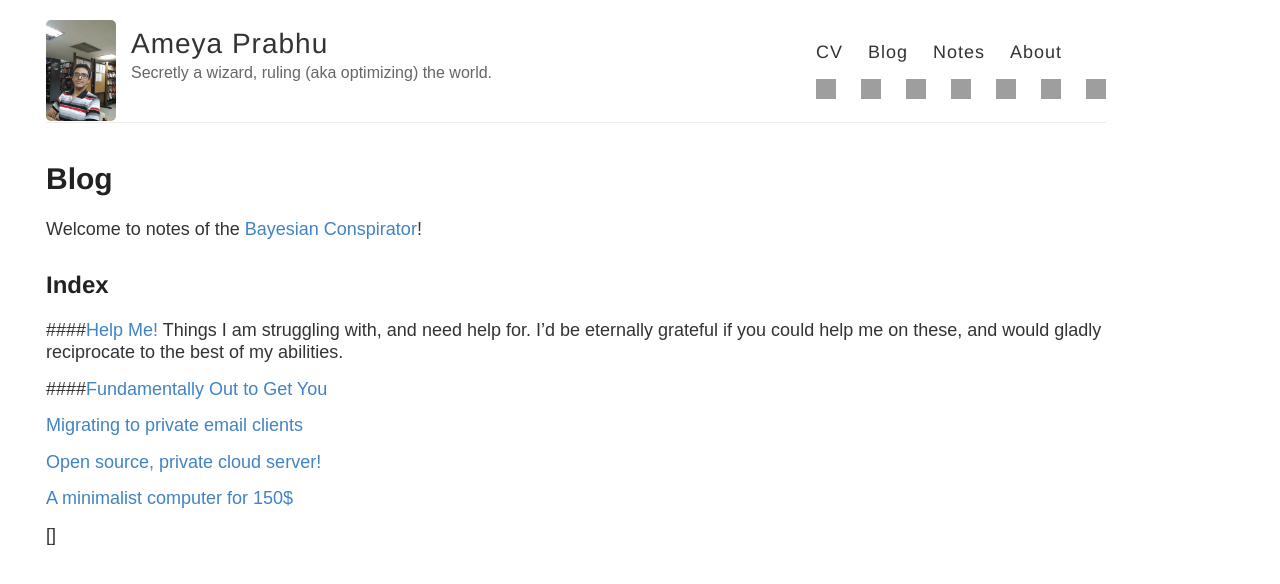
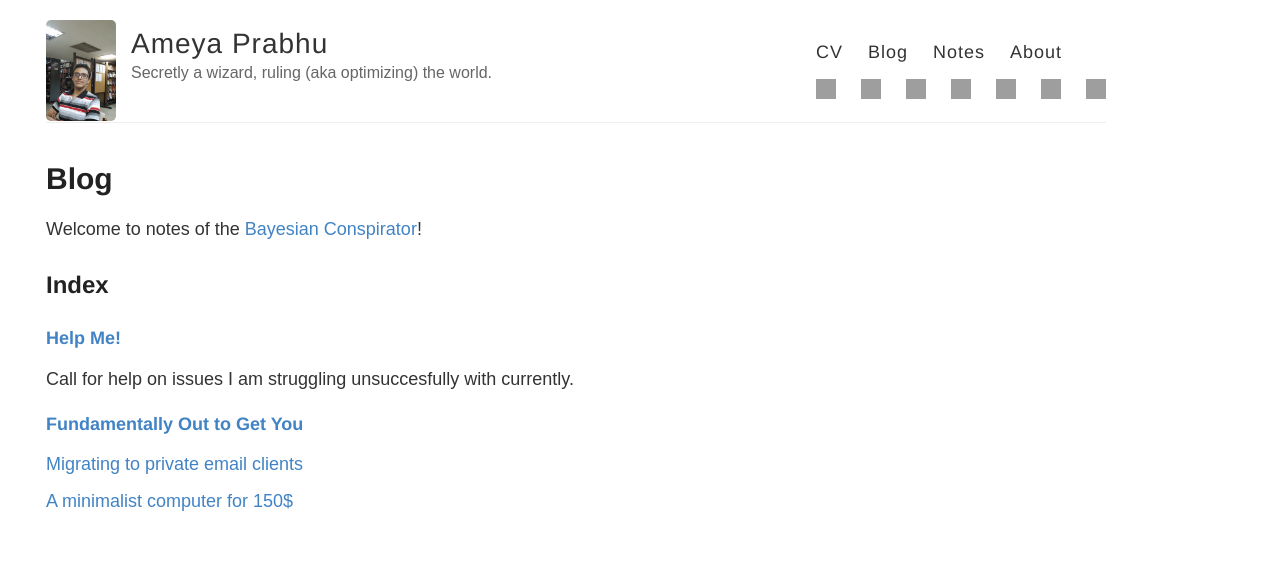
Before and after one commit to bayesianconspirator/bayesianconspirator.github.io, a Jekyll site: the page built from blog/index.md, in a window 1280 px wide. Shown: the top 584 px of the page. Built offline with Jekyll 4.4.1, drawn with Linux system fonts in a browser that asks for light colours; some web fonts are replaced; grey boxes are pictures that could not be loaded.

Commit message:
+cleaning

```diff
--- a/blog/index.md
+++ b/blog/index.md
@@ -10,16 +10,11 @@ Welcome to notes of the [Bayesian Conspirator]({{site.baseurl}}/about)!
 
 ## Index
 
-####[Help Me!]({{site.baseurl}}/blog/help_me/)
-Things I am struggling with, and need help for. I'd be eternally grateful if you could help me on these, and would gladly reciprocate
-to the best of my abilities.
+#### [Help Me!]({{site.baseurl}}/blog/help_me/)
+Call for help on issues I am struggling unsuccesfully with currently.
 
-####[Fundamentally Out to Get You]({{site.baseurl}}/blog/crypto/index.md)
+#### [Fundamentally Out to Get You]({{site.baseurl}}/blog/crypto/index.md)
 
 [Migrating to private email clients]({{site.baseurl}}/blog/crypto/)
 
-[Open source, private cloud server!]()
-
 [A minimalist computer for 150$]()
-
-[]
```
Also changed, not shown: blog/blogs_i_love.md (+0 -13 lines), blog/philosophy/help_me.md (renamed from blog/help_me.md, +3 -2 lines), blog/philosophy/blogging_as_journalism.md (renamed from blog/blogging_as_journalism.md), blog/philosophy/politics.md (renamed from blog/politics.md).
